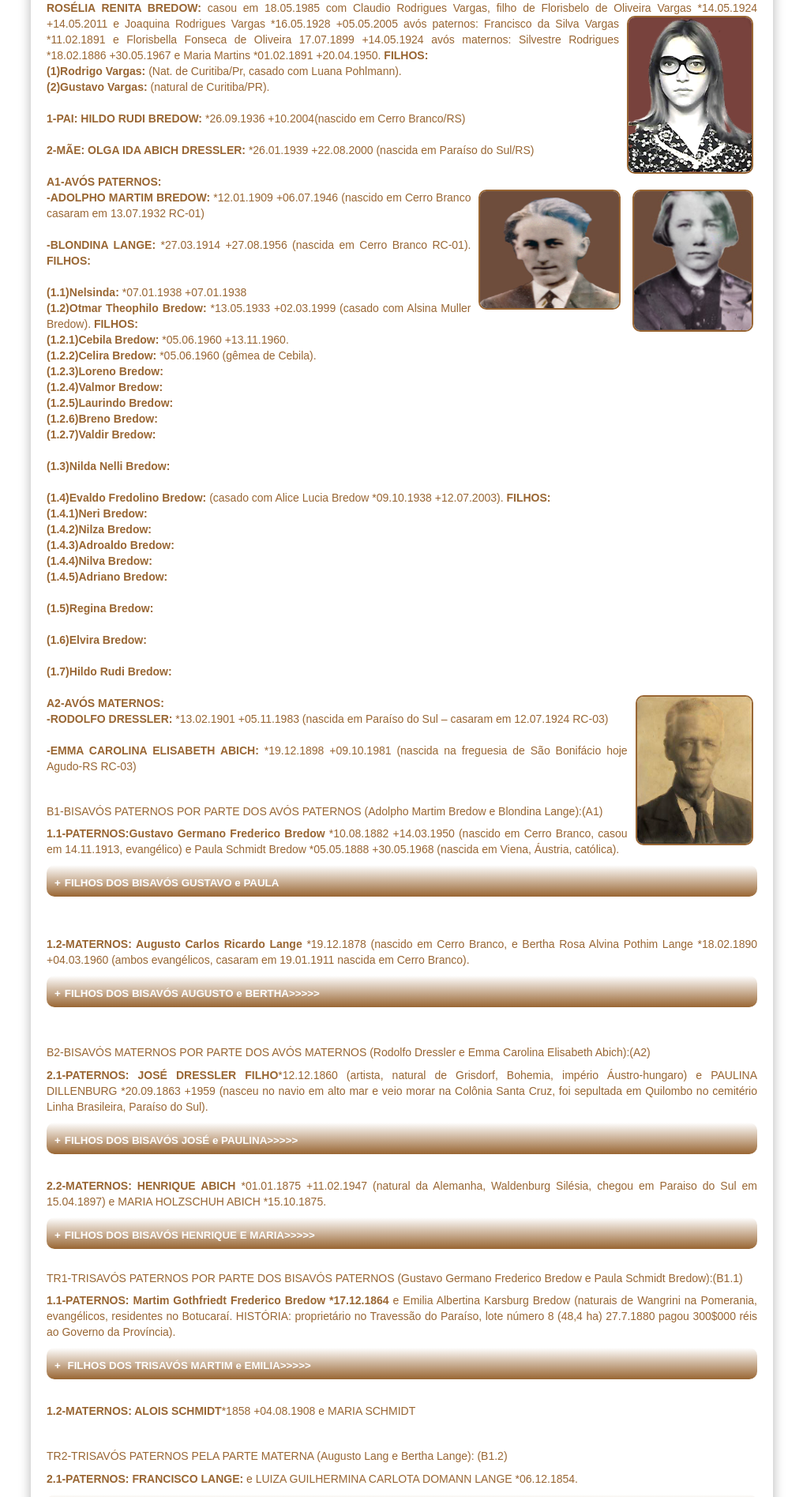
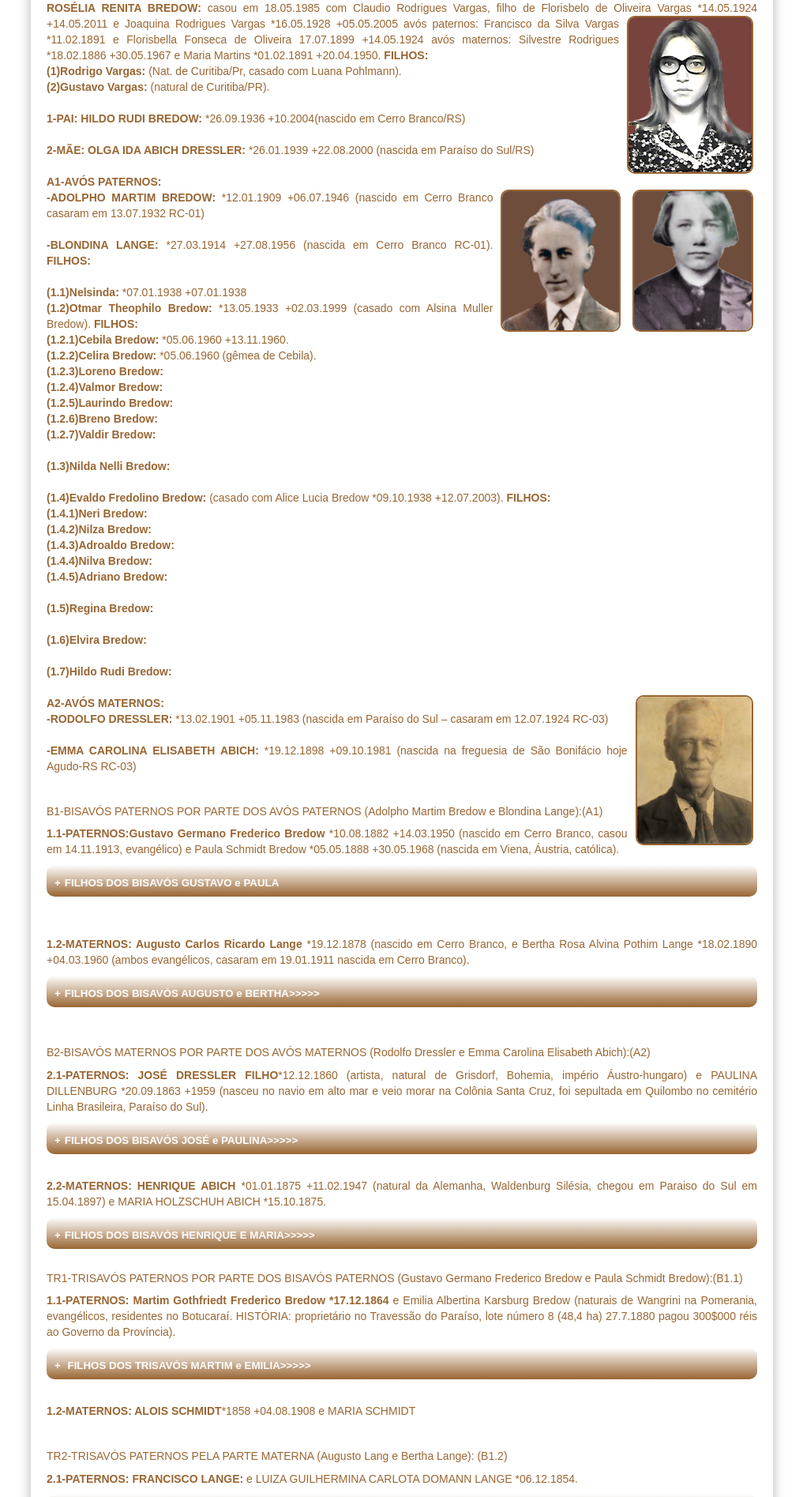
Before and after one commit to claudiovargas1955/claudiovargas1955.github.io, a Jekyll site: the page built from _pages/arvore-genealogica-de-roselia-renita-bredow.html, in a window 1280 px wide. Shown: the part 1022-2917 px from the top of the page at 79% size, without its empty margins (131-1148 px from the left). Built offline with Jekyll 4.4.1, drawn with Linux system fonts in a browser that asks for light colours; some web fonts are replaced.

Commit message:
Update arvore-genealogica-de-roselia-renita-bredow.html

```diff
--- a/_pages/arvore-genealogica-de-roselia-renita-bredow.html
+++ b/_pages/arvore-genealogica-de-roselia-renita-bredow.html
@@ -96,7 +96,7 @@
 <b>1-PAI: HILDO RUDI BREDOW:</b> *26.09.1936 +10.2004(nascido em Cerro Branco/RS)<br/><br/>
 <b>2-MÃE: OLGA IDA ABICH DRESSLER:</b> *26.01.1939 +22.08.2000 (nascida em Paraíso do Sul/RS)<br/><br/>
 <b>A1-AVÓS PATERNOS:</b><br/><img class="dir1" style="float:right"; src="/images/Blondina.jpg"; height="180px" :"width:"190px"; title="Blondina avó paterna";/>
-<img class="dir1" style="float:right"; src="/images/adolfo bredow.jpg"; height="152,55px"; width="180px"; title="Adolfo Bredow avô paterno";/>
+<img class="dir1" style="float:right"; src="/images/adolfo bredow.jpg"; height="180px"; width="152,55px"; title="Adolfo Bredow avô paterno";/>
 <b>-ADOLPHO MARTIM BREDOW: </b>*12.01.1909 +06.07.1946 (nascido em Cerro Branco casaram em 13.07.1932 RC-01)<br/><br/>
 <b>-BLONDINA LANGE: </b> *27.03.1914 +27.08.1956 (nascida em Cerro Branco RC-01). <b>FILHOS: </b><br/>
  <br>
```
